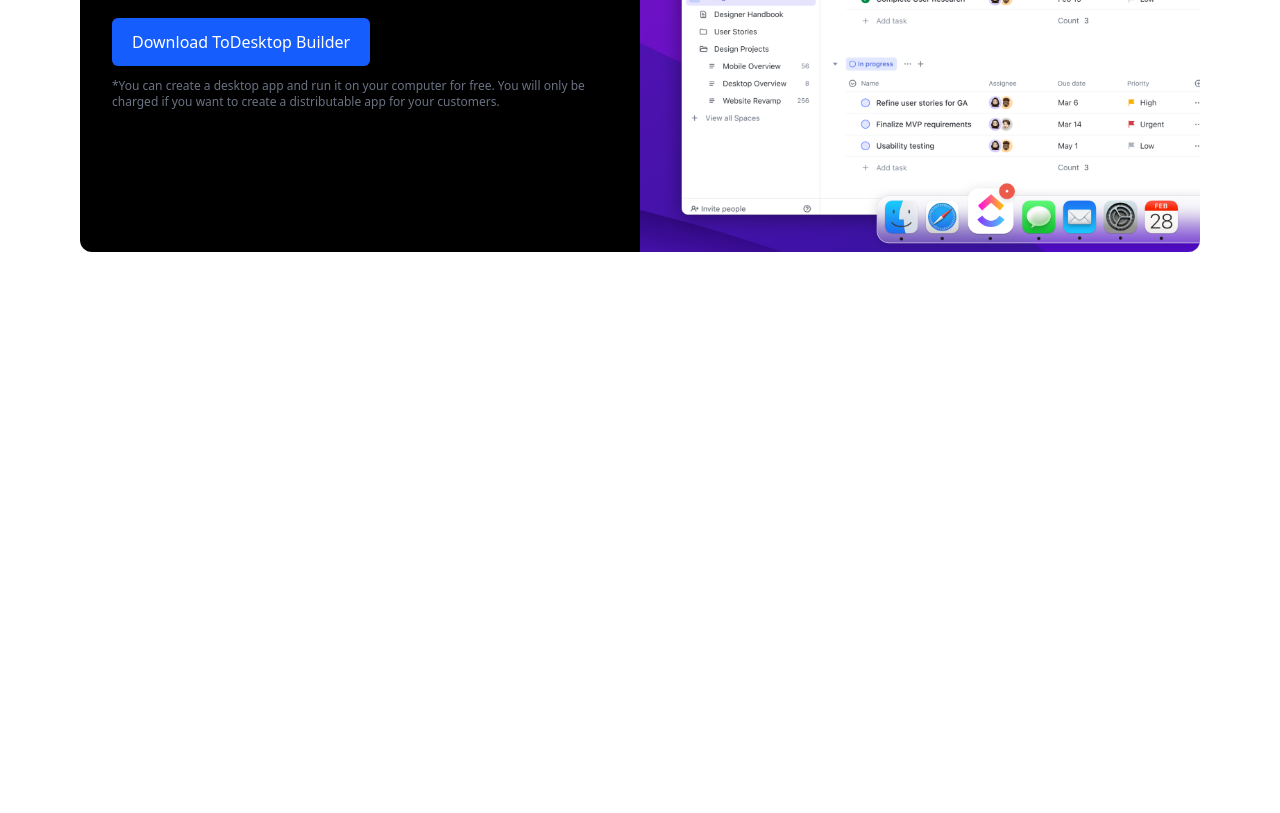
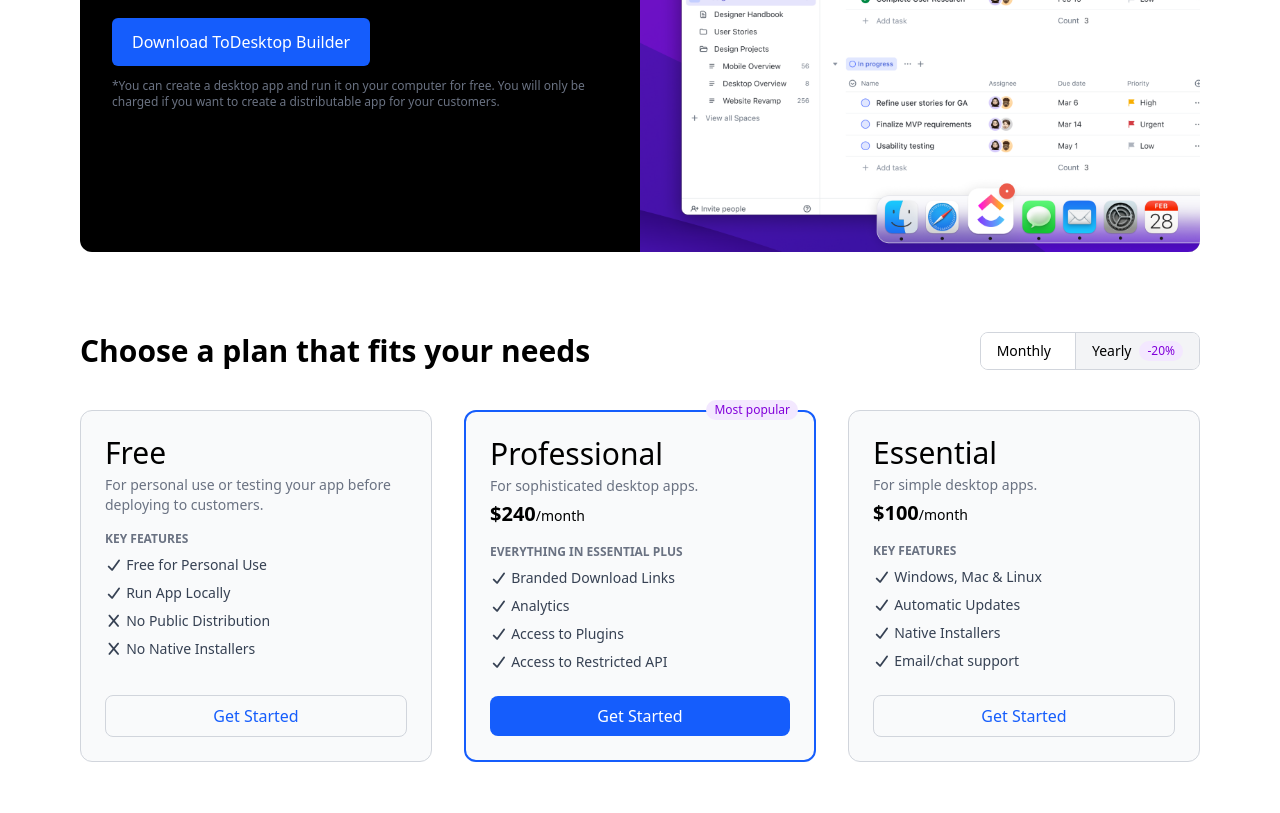
Before and after one commit to TAYYABKHAN1122334455/ToDexktop-Clone, a website: page src/index.html in a window 1280 px wide. Shown: the part 5656-6469 px from the top of the page. Drawn offline with Linux system fonts and the light colour scheme.

Commit message:
Add pricing plans section to index.html; enhance output.css with new utility classes and color variables

```diff
--- a/src/index.html
+++ b/src/index.html
@@ -859,7 +859,80 @@
 
   </div>
 </div>
-    <div class="h-[1000px]"></div>
+
+
+
+
+<div class="max-w-6xl mx-auto px-4 py-12">
+
+  <!-- Header -->
+  <div class="flex flex-col md:flex-row md:items-center md:justify-between mb-10">
+    <h2 class="text-3xl font-bold">Choose a plan that fits your needs</h2>
+    <!-- Toggle -->
+    <div class=" w-fit flex items-center space-x-2 mt-4 md:mt-0 border border-gray-300 rounded-lg overflow-hidden">
+      <button class="px-4 py-2 text-sm bg-white hover:bg-gray-100">Monthly</button>
+      <button class="px-4 py-2 text-sm bg-gray-100 border-l border-gray-300 flex items-center">
+        Yearly <span class="ml-2 bg-purple-100 text-purple-700 text-xs font-medium px-2 py-0.5 rounded-full">-20%</span>
+      </button>
+    </div>
+  </div>
+
+  <!-- Pricing Cards -->
+  <div class="grid grid-cols-1 md:grid-cols-3 gap-8 ">
+
+    <!-- Free Plan -->
+    <div class="border border-gray-300 rounded-xl p-6 flex flex-col bg-gray-50">
+      <h3 class="font-medium text-3xl mb-1 ">Free</h3>
+      <p class="text-gray-500 text-sm mb-4">For personal use or testing your app before deploying to customers.</p>
+      <h4 class="text-xs font-semibold text-gray-500 uppercase mb-2">Key Features</h4>
+      <ul class="text-sm space-y-2 flex-grow text-gray-700">
+        <li><i class="fa-solid fa-check"></i> Free for Personal Use</li>
+        <li><i class="fa-solid fa-check"></i> Run App Locally</li>
+        <li><i class="fa-solid fa-x"></i> No Public Distribution</li>
+        <li><i class="fa-solid fa-x"></i> No Native Installers</li>
+      </ul>
+      <button class="mt-6 border border-gray-300 rounded-lg py-2 text-blue-600 font-medium hover:bg-gray-100">Get Started</button>
+    </div>
+
+      <!-- Professional Plan -->
+    <div class="border-2 border-blue-600 rounded-xl p-6 flex flex-col relative bg-gray-50">
+      <span class="absolute -top-3 right-4 bg-purple-100 text-purple-700 text-xs font-medium px-2 py-0.5 rounded-full">Most popular</span>
+      <h3 class="tfont-medium text-3xl  mb-1">Professional</h3>
+      <p class="text-gray-500 text-sm mb-1">For sophisticated desktop apps.</p>
+      <p class="text-xl font-bold mb-4 ">$240<span class="text-sm font-normal">/month</span></p>
+      <h4 class="text-xs font-semibold text-gray-500 uppercase mb-2">Everything in Essential Plus</h4>
+      <ul class="text-sm space-y-2 flex-grow text-gray-700">
+        <li><i class="fa-solid fa-check"></i> Branded Download Links</li>
+        <li><i class="fa-solid fa-check"></i> Analytics</li>
+        <li><i class="fa-solid fa-check"></i> Access to Plugins</li>
+        <li><i class="fa-solid fa-check"></i> Access to Restricted API</li>
+      </ul>
+      <button class="mt-6 bg-blue-600 text-white rounded-lg py-2 font-medium hover:bg-blue-700">Get Started</button>
+    </div>
+
+
+
+    <!-- Essential Plan -->
+    <div class="border border-gray-300 rounded-xl p-6 flex flex-col bg-gray-50">
+      <h3 class="font-medium text-3xl  mb-1">Essential</h3>
+      <p class="text-gray-500 text-sm mb-1">For simple desktop apps.</p>
+      <p class="text-xl font-bold mb-4">$100<span class="text-sm font-normal">/month</span></p>
+      <h4 class="text-xs font-semibold text-gray-500 uppercase mb-2">Key Features</h4>
+      <ul class="text-sm space-y-2 flex-grow text-gray-700">
+        <li><i class="fa-solid fa-check"></i> Windows, Mac & Linux</li>
+        <li><i class="fa-solid fa-check"></i> Automatic Updates</li>
+        <li><i class="fa-solid fa-check"></i> Native Installers</li>
+        <li><i class="fa-solid fa-check"></i> Email/chat support</li>
+      </ul>
+      <button class="mt-6 border border-gray-300 rounded-lg py-2 text-blue-600 font-medium hover:bg-gray-100">Get Started</button>
+    </div>
+
+
+  </div>
+</div>
+
+
+    <div class="h-[500px]"></div>
   </main>
   <script src="script.js"></script>
 </body>
```
Also changed, not shown: src/output.css.
